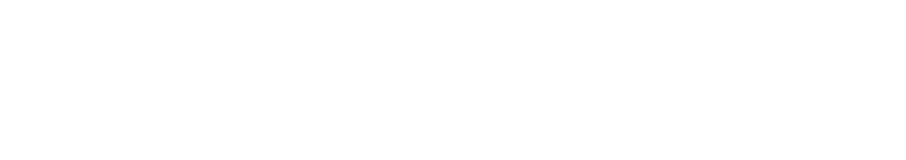
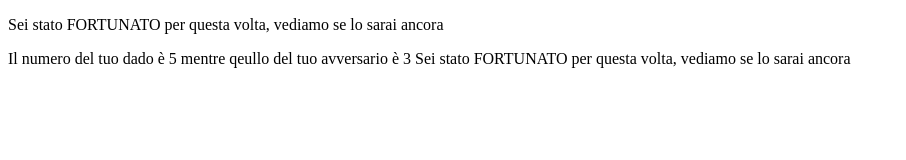
Before and after one commit to danieldorazio/js-mail-dadi, a plain HTML site: page js-dadi/index.html in a window 1280 px wide. Shown: the whole page, without its empty margins (0-906 px from the left). Drawn offline with Linux system fonts and the light colour scheme.

Commit message:
add: JS-DADI: LOGIC JS

```diff
--- a/js-dadi/index.html
+++ b/js-dadi/index.html
@@ -10,6 +10,9 @@
 </head>
 <body>
 
+  <div id="numeri">
+    <p class=""></p>
+  </div>
   <!-- SCRIPT JS -->
   <script src="js/script.js"></script>
 </body>
--- a/js-dadi/js/script.js
+++ b/js-dadi/js/script.js
@@ -1 +1,19 @@
-console.log('aaa');
+const unserNamber = Math.floor(Math.random() * (6 - 1) ) + 1;
+
+const computerNamber = Math.floor(Math.random() * (6 - 1) ) + 1;
+
+let result;
+if (unserNamber > computerNamber) {
+    result = "Sei stato FORTUNATO per questa volta, vediamo se lo sarai ancora"
+} else if (unserNamber === computerNamber){
+    result = "Mi dispiace ma sono usciti due numeri UGUALI, riprova magari sarai più FORTUNATO"
+} else {
+    result = "Mi dispiace, quasta volta sei stato SFORTUNATO, perchè non riprovi, magari la prossima volta sarai più FORTUNATO"
+}
+
+
+const numeriElem = document.getElementById("numeri");
+numeriElem.innerHTML += `Il numero del tuo dado è ${unserNamber} mentre qeullo del tuo avversario è ${computerNamber} ${result}`
+
+const provocationsElem = document.querySelector("p");
+provocationsElem.innerHTML += `${result}`
```
